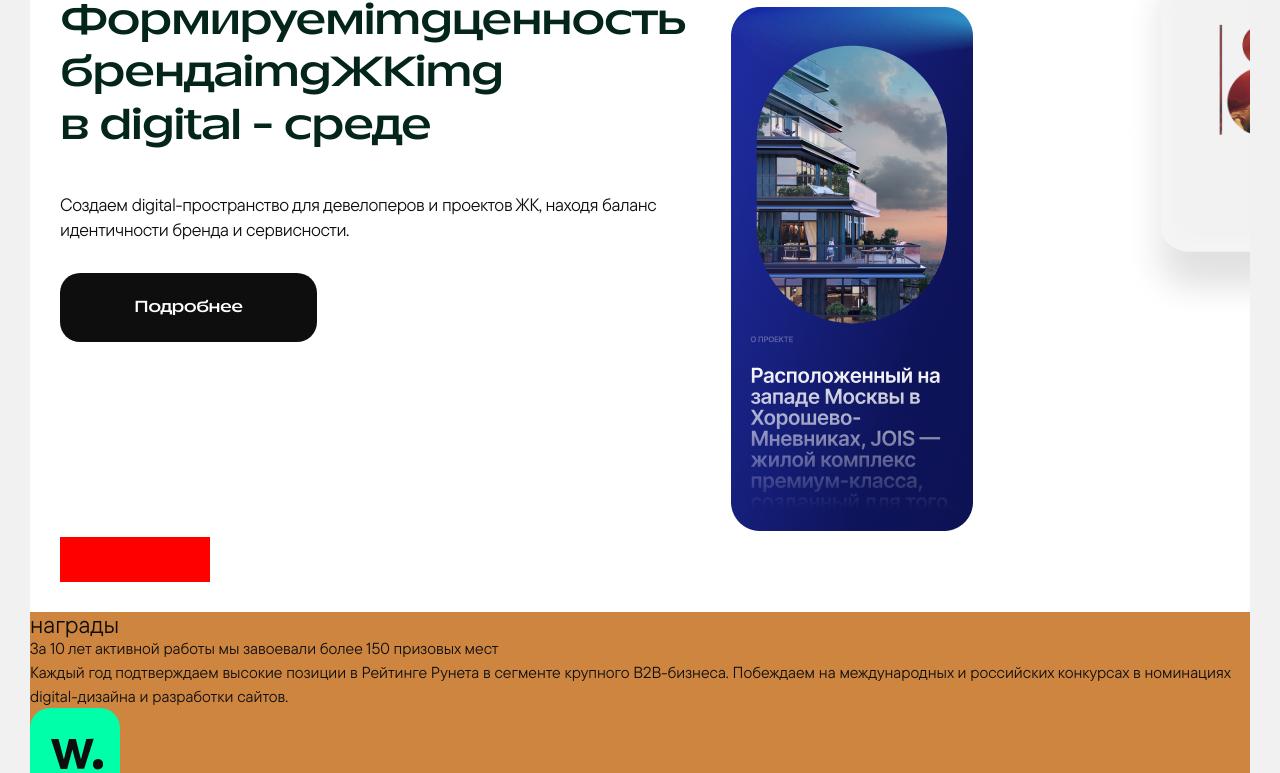
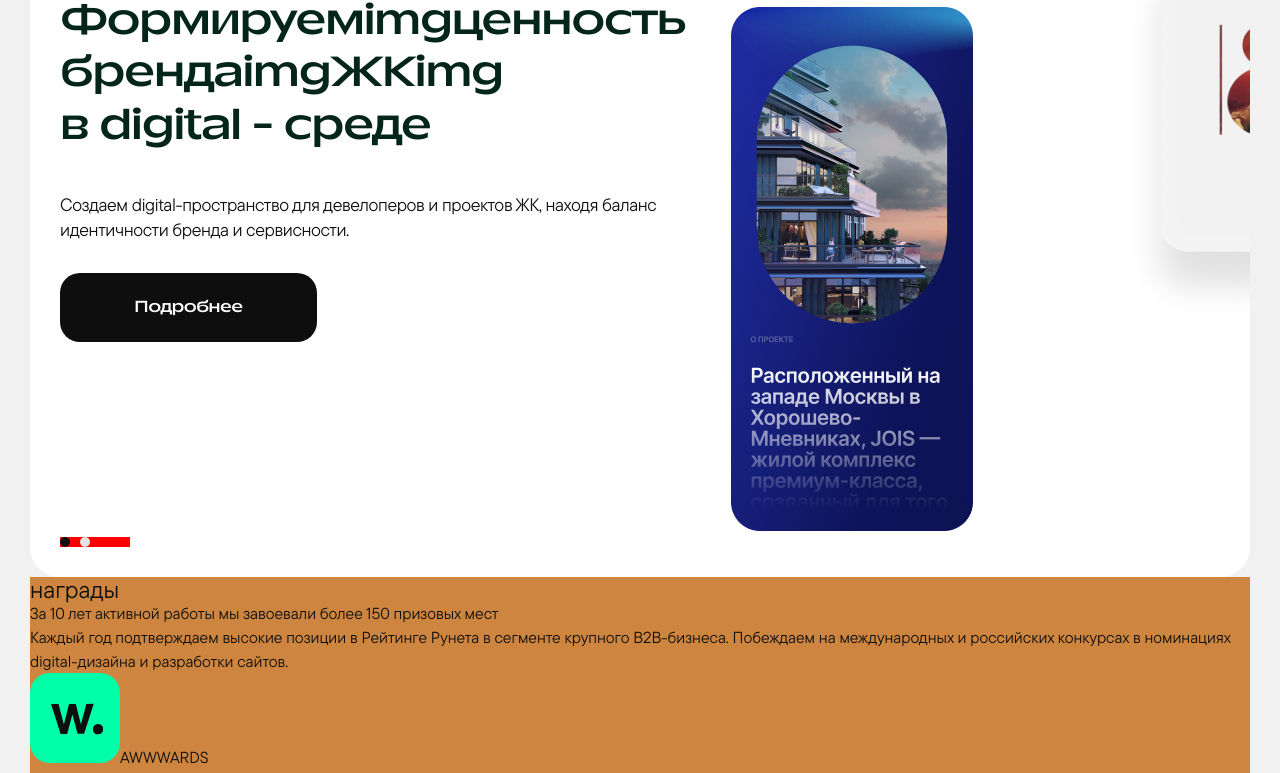
Before and after one commit to ministrov/only-championship, a Next.js app: page / in a window 1280 px wide. Shown: the part 10712-11485 px from the top of the page. Built offline with nearby package versions, Linux system fonts and the light colour scheme.

Commit message:
feat: create styles for pagination block on banner section

```diff
--- a/sections/banner/Banner.module.css
+++ b/sections/banner/Banner.module.css
@@ -1,13 +1,13 @@
 .banner {
   overflow: hidden;
   padding-top: 160px;
-  background-color: plum;
 }
 
 .slides {
   display: flex;
   flex-direction: column;
   background-color: var(--basic-white);
+  border-radius: 30px;
 }
 
 .mainWrapper {
@@ -63,9 +63,26 @@
 }
 
 .pagination {
-  width: 150px;
-  height: 45px;
+  display: flex;
+  gap: 10px;
+  max-width: 70px;
+  height: 10px;
   background-color: red;
+}
+
+.paginationBtn {
+  display: flex;
+  width: 10px;
+  height: 10px;
+  border: none;
+  outline: none;
+  border-radius: 50%;
+  background-color: var(--light-grey);
+  cursor: pointer;
+}
+
+.active {
+  background-color: var(--basic-black);
 }
 
 .images {
--- a/sections/banner/Banner.tsx
+++ b/sections/banner/Banner.tsx
@@ -33,7 +33,14 @@ export const Banner = () => {
             </div>
           </div>
 
-          <div className={styles.pagination}></div>
+          <div className={styles.pagination}>
+            <button type='button' className={`${styles.paginationBtn} ${styles.active}`}>
+              <span className='visually-hidden'>button of the slide 1</span>
+            </button>
+            <button type='button' className={styles.paginationBtn}>
+              <span className='visually-hidden'>button of the slide 2</span>
+            </button>
+          </div>
         </div>
 
         <div className={styles.slide}>
```
